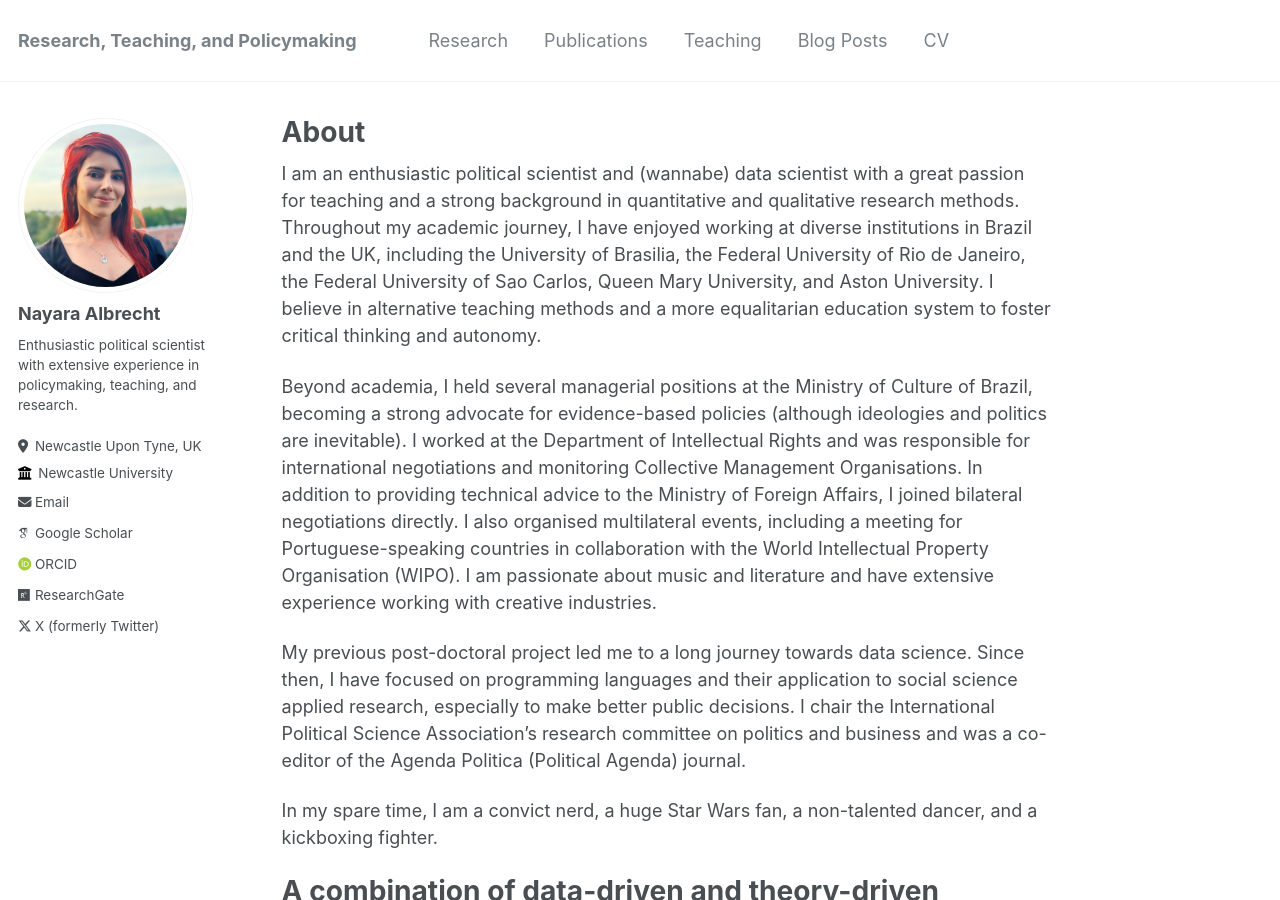
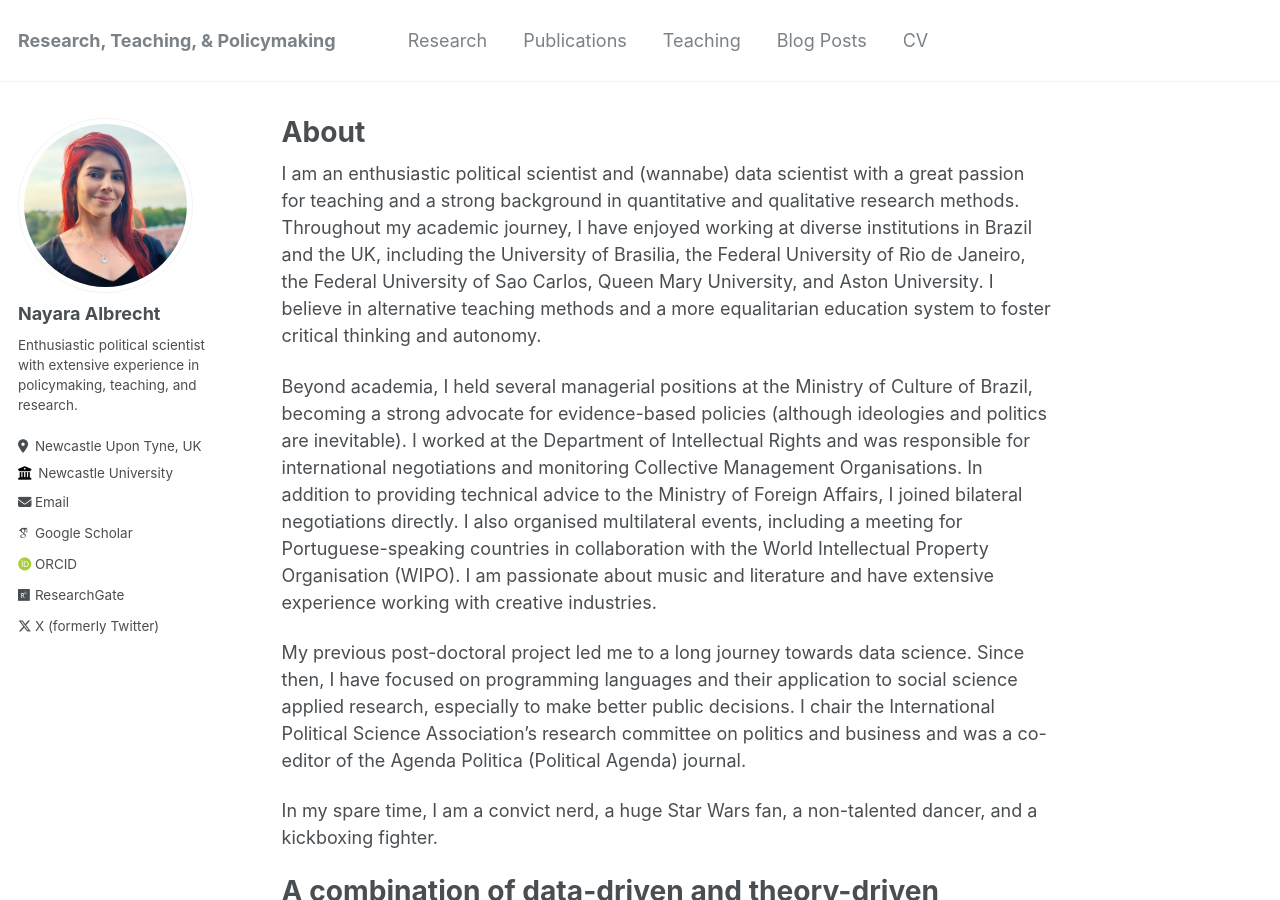
Before and after one commit to nayalbrecht/nayalbrecht.github.io, a Jekyll site: the page built from _pages/about.md, in a window 1280 px wide and 900 px high. Built offline with Jekyll 4.4.1, drawn with Linux system fonts in a browser that asks for light colours; some web fonts are replaced.

Commit message:
Update _config.yml

```diff
--- a/_config.yml
+++ b/_config.yml
@@ -8,7 +8,7 @@
 
 # Basic Site Settings
 locale                   : "en-UK"
-title                    : "Research, Teaching, and Policymaking"
+title                    : "Research, Teaching, & Policymaking"
 title_separator          : "-"
 name                     : &name "Nayara Albrecht"
 description              : &description "Political scientist, wannabe data scientist, dancer, and fighter"
```
